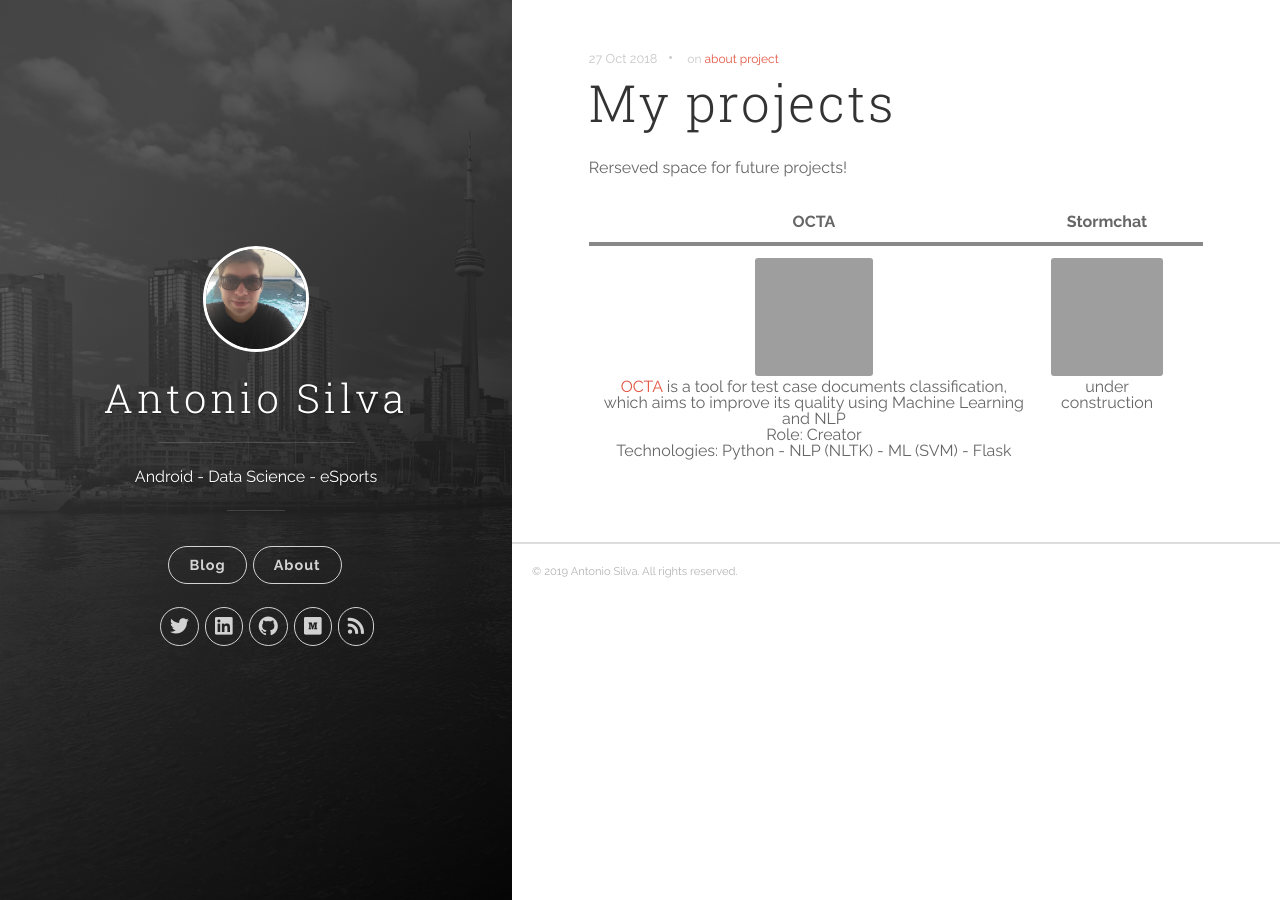
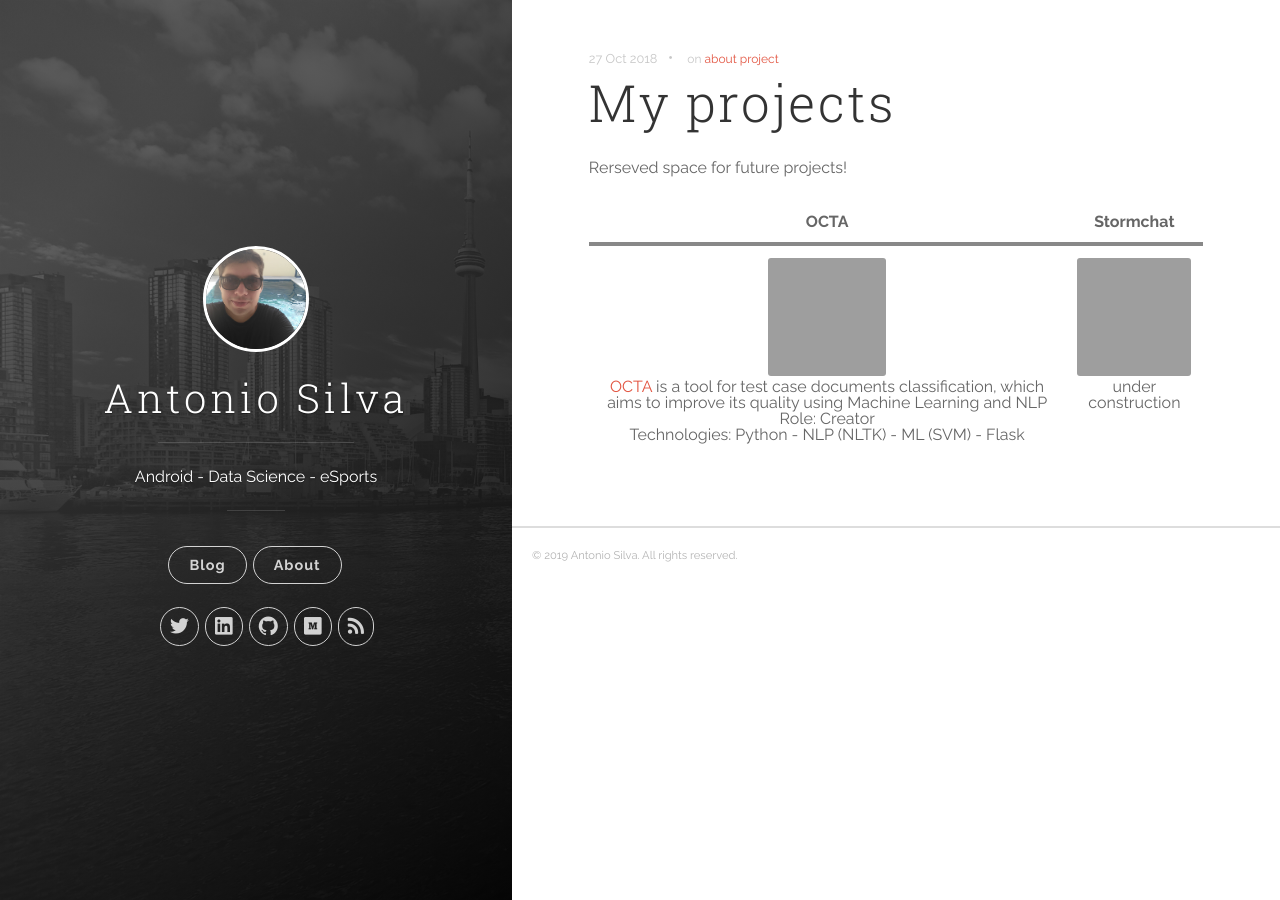
Before and after one commit to antoniosj/antoniosj.github.io, a Jekyll site: the page built from _posts/2018-10-27-my-projects.markdown, in a window 1280 px wide. Built offline with Jekyll 4.4.1, drawn with Linux system fonts in a browser that asks for light colours; grey boxes are pictures that could not be loaded.

Commit message:
Update 2018-10-27-my-projects.markdown

```diff
--- a/_posts/2018-10-27-my-projects.markdown
+++ b/_posts/2018-10-27-my-projects.markdown
@@ -7,6 +7,6 @@
 
 Rerseved space for future projects!
 
-| OCTA  	|  Stormchat   |       |
-|:-:	|:-:	|:-:	|
-| <img src="https://github.com/antoniosj/blog-examples/blob/master/github-images/octa.png?raw=true" width="118px;" height="118px;" /><br /><sub><a href="https://www.antoniosj.com/2018/octa/">OCTA</a> is a tool for test case documents classification, which aims to improve its quality using Machine Learning and NLP </sub><br /> Role: Creator<br /> Technologies: Python - NLP (NLTK) - ML (SVM) - Flask | <img src="https://github.com/antoniosj/blog-examples/blob/master/github-images/stormchat.png?raw=true" width="118px;" height="118px;"/><br /><sub> under construction </sub>  	|     	|
+| OCTA  	|  Stormchat   |
+|:-:	|:-:	|
+| <img src="https://github.com/antoniosj/blog-examples/blob/master/github-images/octa.png?raw=true" width="118px;" height="118px;" /><br /><sub><a href="https://www.antoniosj.com/2018/octa/">OCTA</a> is a tool for test case documents classification, which aims to improve its quality using Machine Learning and NLP </sub><br /> Role: Creator<br /> Technologies: Python - NLP (NLTK) - ML (SVM) - Flask | <img src="https://github.com/antoniosj/blog-examples/blob/master/github-images/stormchat.png?raw=true" width="118px;" height="118px;"/><br /><sub> under construction </sub>  	|
```
